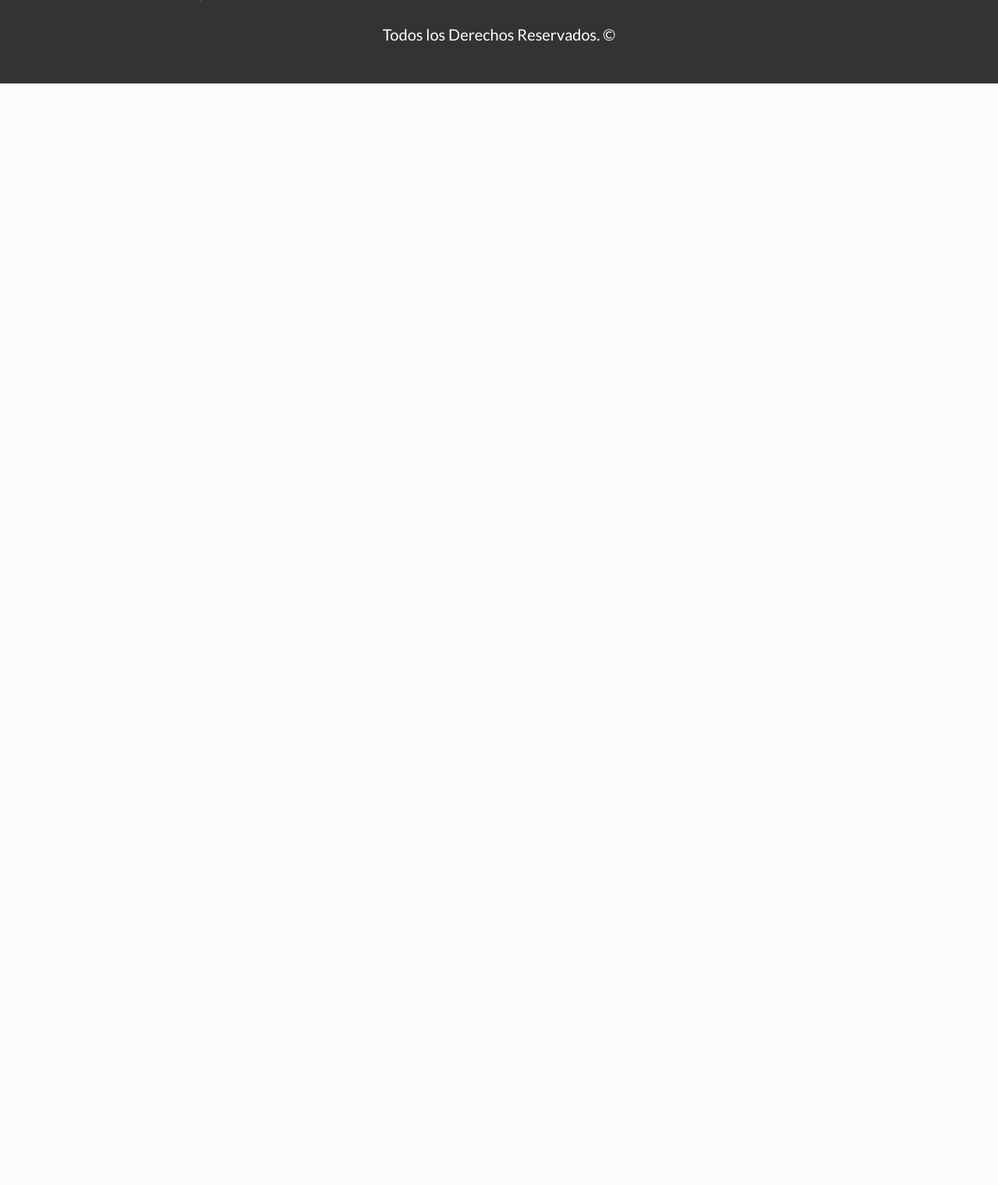
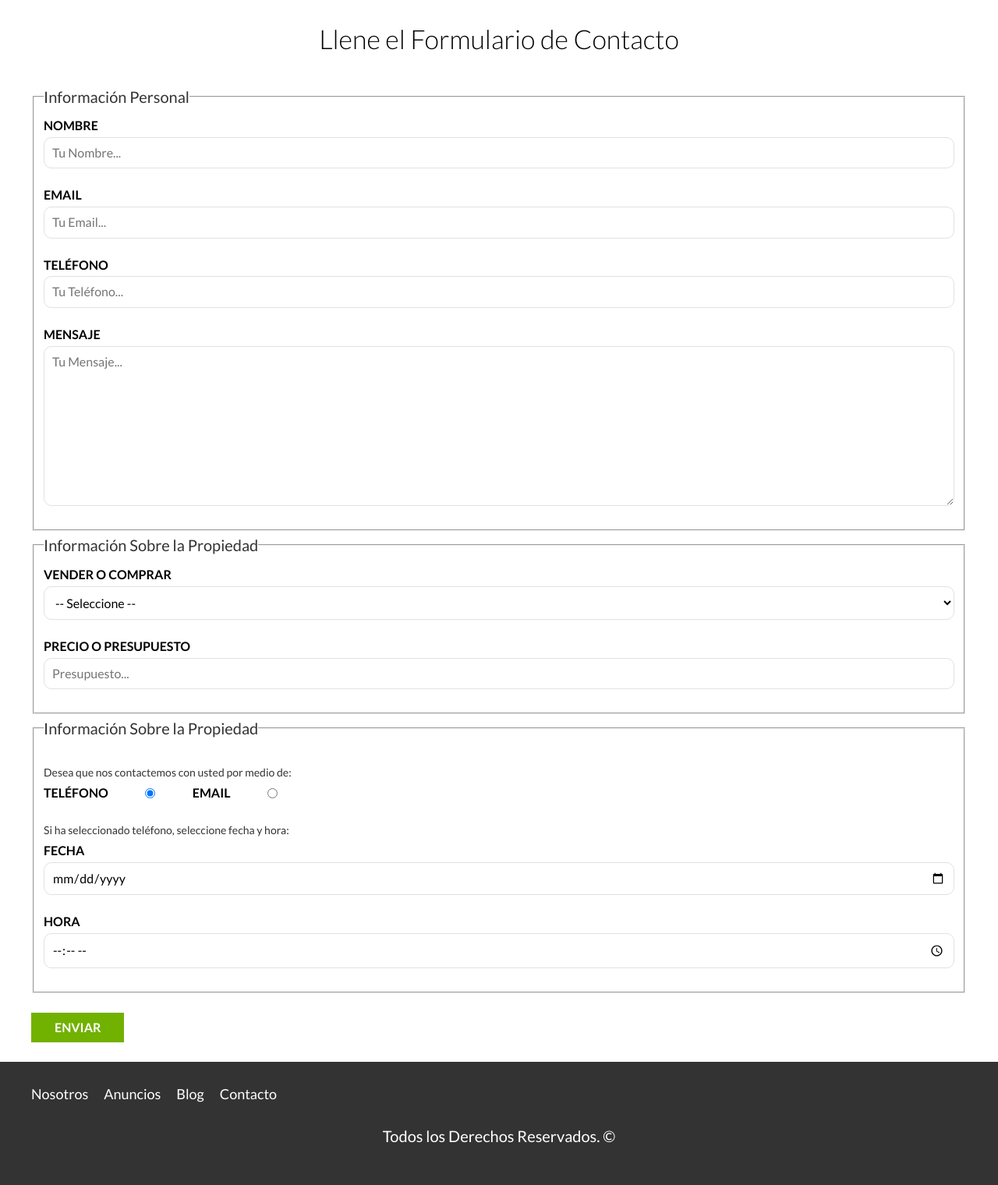
Before and after one commit to Pancratzia/Web-Development-Repository, a PHP site: page /contacto.html in a window 1280 px wide. Shown: the part 1144-2664 px from the top of the page at 78% size. Before the commit the page ends 1251 px from the top, so only its background shows below. Run offline with PHP 8.4, Linux system fonts and the light colour scheme; style sheets or scripts are compiled from the project's sources; some libraries are stand-ins or nearby versions.

Commit message:
css for contact form totally done

```diff
--- a/05-BienesRaices/contacto.html
+++ b/05-BienesRaices/contacto.html
@@ -32,11 +32,11 @@
     <main class="contenedor seccion">
         <h1>Contacto</h1>
 
-        <picture>
+        <picture class="picture-contacto">
             <source srcset="build/img/destacada3.avif" type="image/avif">
             <source srcset="build/img/destacada3.webp" type="image/webp">
             <source srcset="build/img/destacada3.jpg" type="image/jpeg">
-            <img width="50" height="50" loading="lazy",src="build/img/destacada3.jpg" alt="Imagen Contacto">
+            <img width="50" loading="lazy",src="build/img/destacada3.jpg" alt="Imagen Contacto">
         </picture>
 
         <h2>Llene el Formulario de Contacto</h2>
@@ -80,8 +80,7 @@
                 <div class="forma-contacto">
                     <label for="contactar-telefono">Teléfono</label>
                     <input type="radio" name="contacto" id="contactar-telefono" checked />
-                </div>
-                <div class="forma-contacto">
+
                     <label for="contactar-email">Email</label>
                     <input type="radio" name="contacto" id="contactar-email" />
                 </div>
--- a/05-BienesRaices/src/scss/app.scss
+++ b/05-BienesRaices/src/scss/app.scss
@@ -13,6 +13,7 @@
 @import 'layout/contactar';
 @import 'layout/inferior';
 @import 'layout/testimoniales';
+@import 'layout/formularios';
 @import 'layout/footer';
 
 @import 'internas/nosotros';
--- /dev/null
+++ b/05-BienesRaices/src/scss/layout/_formularios.scss
@@ -0,0 +1,47 @@
+.formulario{
+
+    p{
+      font-size: 1.4rem;
+      color: $grisOscuro;
+      margin: 2rem 0 0 0;
+    }
+
+    legend{
+        font-size: 2rem;
+        color: $grisOscuro;
+    }
+
+    label{
+        font-weight: $bold;
+        text-transform: uppercase;
+        display: block;
+    }
+
+    input:not([type="submit"]), textarea, select{
+        padding: 1rem;
+        display: block;
+        width: 100%;
+        background-color: $blanco;
+        border: 1px solid $gris;
+        margin-bottom: 2rem;
+        border-radius: 1rem;
+    }
+
+    .forma-contacto{
+        max-width: 30rem;
+        display: flex;
+        justify-content: space-between;
+        align-items: center;
+    }
+
+    input[type="radio"]{
+        margin: 0;
+        width: auto;
+    }
+
+    textarea{
+        min-height: 20rem;
+        resize: vertical;
+        width: 100%;
+    }
+}
```
